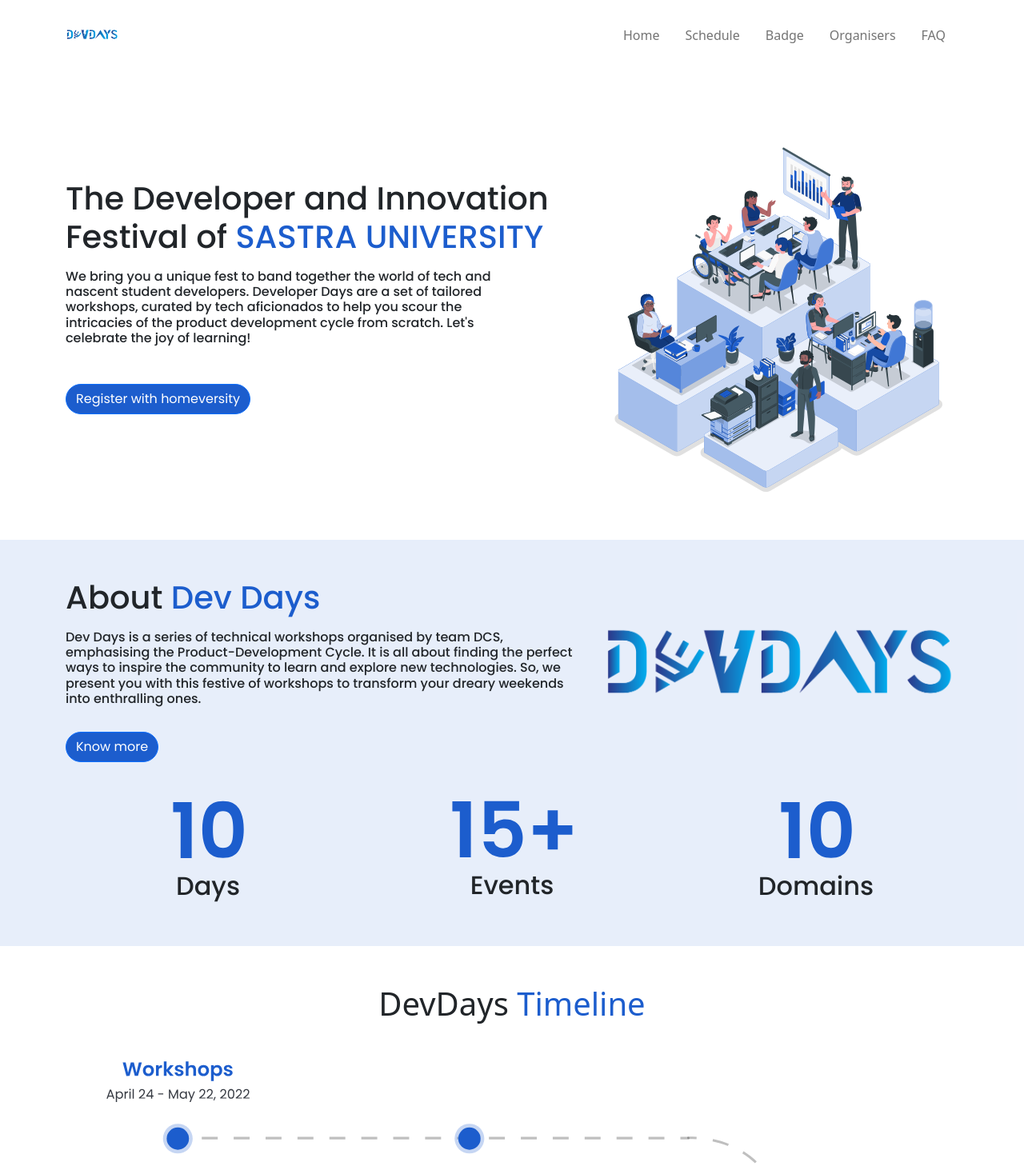
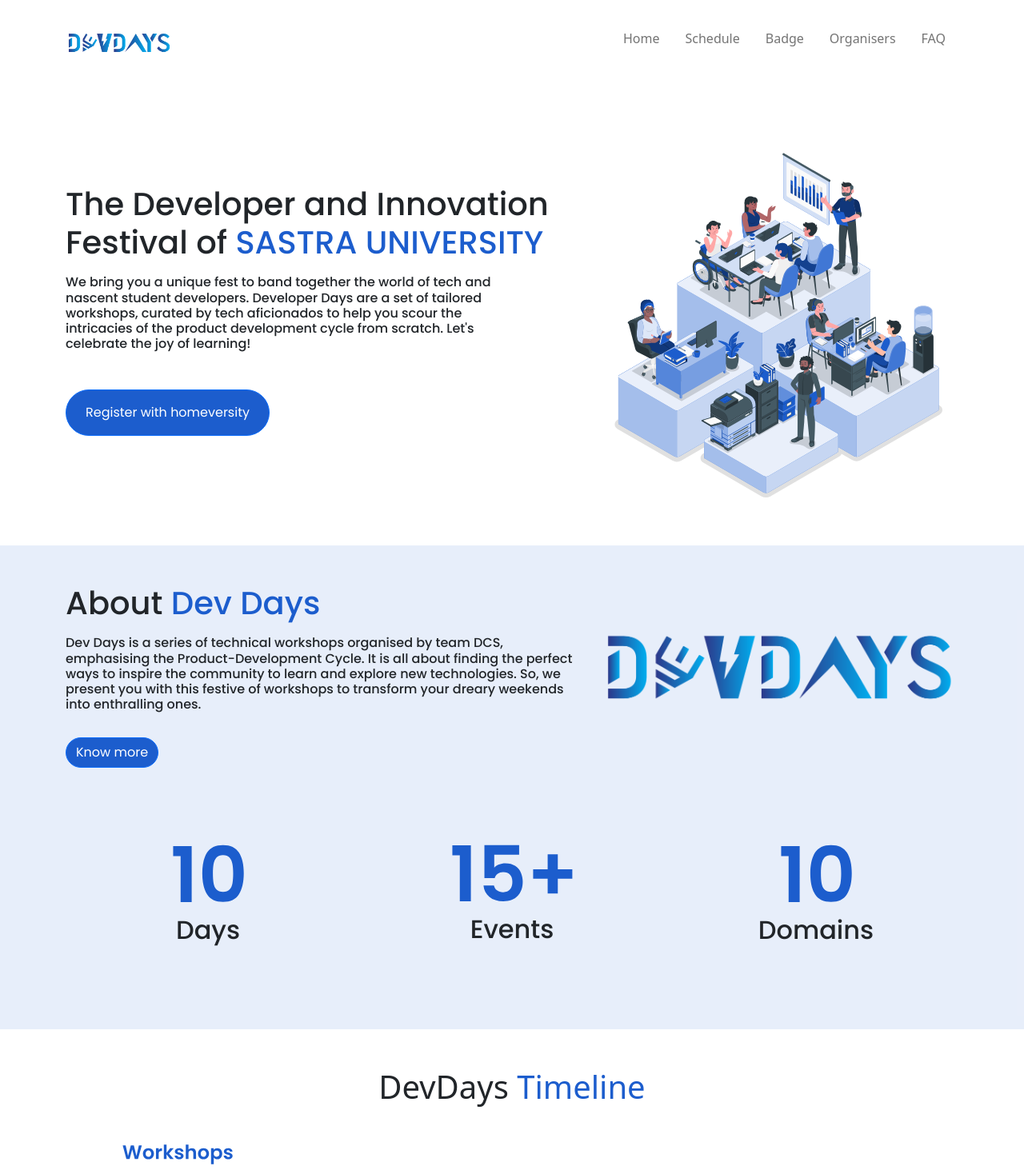
Before and after one commit to dcs-sastra/DevDays-Site, a React (Create React App) app: page / in a window 1280 px wide. Shown: the top 1463 px of the page at 80% size. Built offline with nearby package versions, Linux system fonts and the light colour scheme.

Commit message:
balance changes

```diff
--- a/src/Components/badge.js
+++ b/src/Components/badge.js
@@ -49,7 +49,7 @@
 
             <div className="col-lg-5 col-md-5 col-sm-12 my-5 ">
               <div className="pt-5"></div>
-              <img src={preview} alt="Badgelog" className="img-fluid ml-5" />
+              <img src={Badgelogo} alt="Badgelog" className="img-fluid ml-5" />
             </div>
           </div>
         </Container>
--- a/src/Components/css/navbar.css
+++ b/src/Components/css/navbar.css
@@ -2,7 +2,7 @@
     margin-top: 25%;
 }
 
-.nav-element:hover{
+.hclass:hover{
     color: blue;
 
 }
--- a/src/Components/navbar.js
+++ b/src/Components/navbar.js
@@ -9,8 +9,8 @@
           <img
             src={logo}
             alt="logo"
-            className=" d-none d-lg-block"
-            width="10%"
+            className=" d-none d-lg-block mt-3"
+            width="20%"
             height="auto"
           />
         </Navbar.Brand>
@@ -18,7 +18,7 @@
         <Navbar.Collapse id="responsive-navbar-nav">
           <Nav className="text-center">
 
-             <div className="p-2"> <Nav.Link href="/" >Home</Nav.Link></div>
+             <div className="p-2"> <Nav.Link href="/" className='hclass'>Home</Nav.Link></div>
              <div className="p-2"> <Nav.Link href="/#schedule">Schedule</Nav.Link></div>
              <div className="p-2"> <Nav.Link href="/#badge">Badge</Nav.Link></div>
              <div className="p-2"> <Nav.Link href="/#organisers">Organisers</Nav.Link></div>
--- a/src/Pages/home.js
+++ b/src/Pages/home.js
@@ -37,7 +37,7 @@
                 scratch. Let's celebrate the joy of learning!
               </p>
               <div className="pt-3">
-                <Button className="rounded-pill btn" size="md">
+                <Button className="rounded-pill btn px-4 py-3" size="md">
                   Register with homeversity
                 </Button>
               </div>
@@ -84,15 +84,15 @@
         </Container>
         <Container className="pb-5">
           <div className="row text-center">
-            <div className="col-lg-4 col-sm-12 col-md-4">
+            <div className="col-lg-4 col-sm-12 col-md-4 p-5">
               <img src={tendays} />
               <h2 className="pt-3">Days</h2>
             </div>
-            <div className="col-lg-4 col-sm-12 col-md-4">
+            <div className="col-lg-4 col-sm-12 col-md-4 p-5">
               <img src={fifteenworkshop} />
               <h2 className="pt-3">Events</h2>
             </div>
-            <div className="col-lg-4 col-sm-12 col-md-4">
+            <div className="col-lg-4 col-sm-12 col-md-4 p-5">
               <img src={tendays} />
               <h2 className="pt-3">Domains</h2>
             </div>
@@ -102,7 +102,7 @@
 
       {/* Timeline part */}
 
-      <Container fluid className="pt-5">
+      <Container fluid className="pt-5" id="schedule">
         <Container>
         <div className='row'>
         <h1 className="text-center pb-3 ">
@@ -114,7 +114,7 @@
         />
 </div>
 </Container>
-        <Container  className="pt-5 my-5">
+        <Container  className="pt-5 my-5" id="badge">
 
           <div className="">
             <h4>What can you expect? </h4>
@@ -129,7 +129,7 @@
       </Container>
 
       {/* Frequently asked part */}
-      <Container fluid className=" my-5">
+      <Container fluid className=" my-5" id="faq">
         <Container >
           <div>
             <h1 className="pt-5 pb-5">
--- a/src/index.js
+++ b/src/index.js
@@ -2,7 +2,7 @@
 import ReactDOM from 'react-dom/client';
 import './index.css';
 import App from './App';
-import reportWebVitals from './reportWebVitals';
+
 
 const root = ReactDOM.createRoot(document.getElementById('root'));
 root.render(
@@ -10,8 +10,3 @@
     <App />
   </React.StrictMode>
 );
-
-// If you want to start measuring performance in your app, pass a function
-// to log results (for example: reportWebVitals(console.log))
-// or send to an analytics endpoint. Learn more: https://bit.ly/CRA-vitals
-reportWebVitals();
--- a/src/reportWebVitals.js
+++ /dev/null
@@ -1,13 +0,0 @@
-const reportWebVitals = onPerfEntry => {
-  if (onPerfEntry && onPerfEntry instanceof Function) {
-    import('web-vitals').then(({ getCLS, getFID, getFCP, getLCP, getTTFB }) => {
-      getCLS(onPerfEntry);
-      getFID(onPerfEntry);
-      getFCP(onPerfEntry);
-      getLCP(onPerfEntry);
-      getTTFB(onPerfEntry);
-    });
-  }
-};
-
-export default reportWebVitals;
```
Also changed, not shown: src/setupTests.js (deleted, +0 -5 lines), 1 other file (tests, documents, lock files or other folders).
